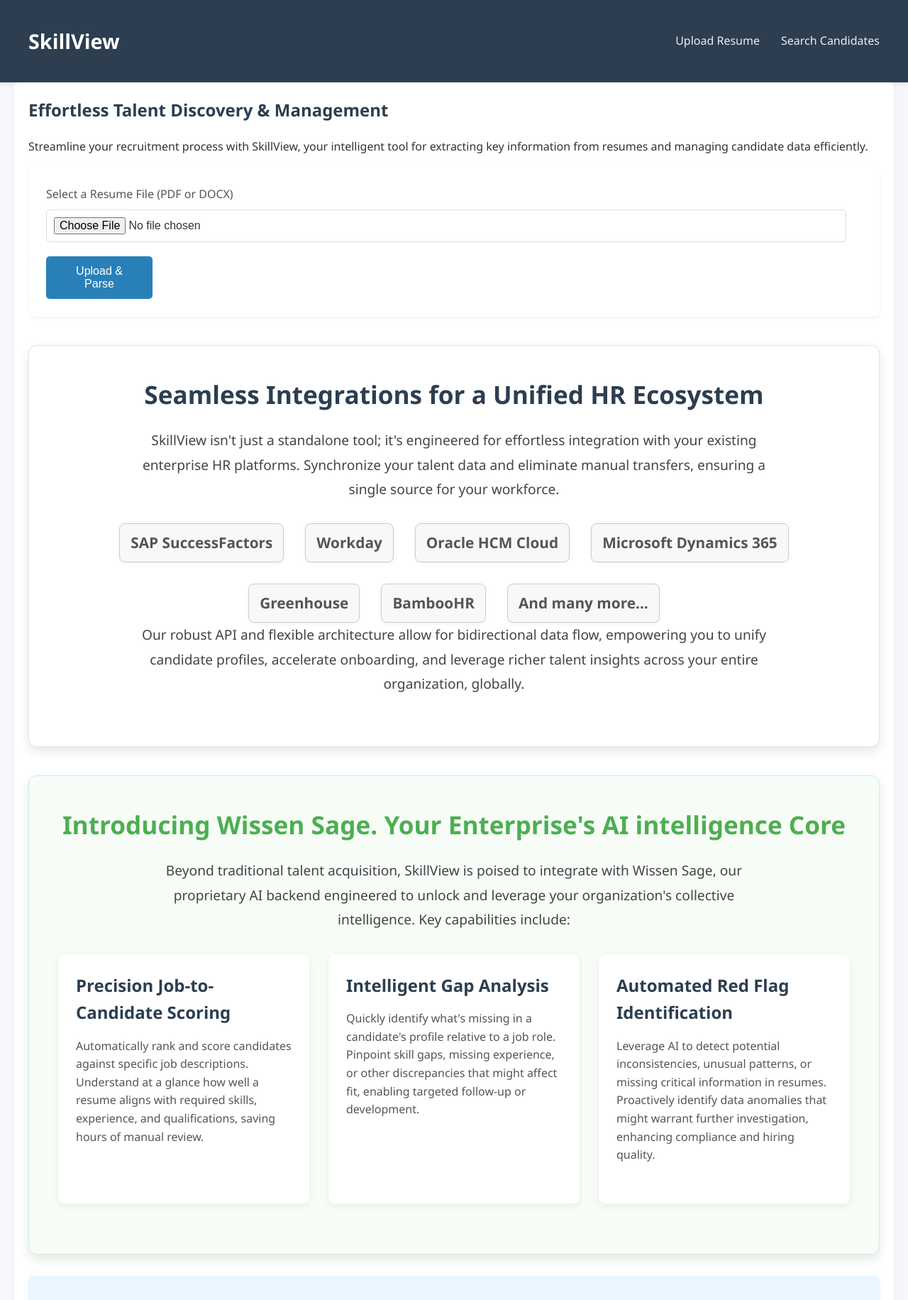
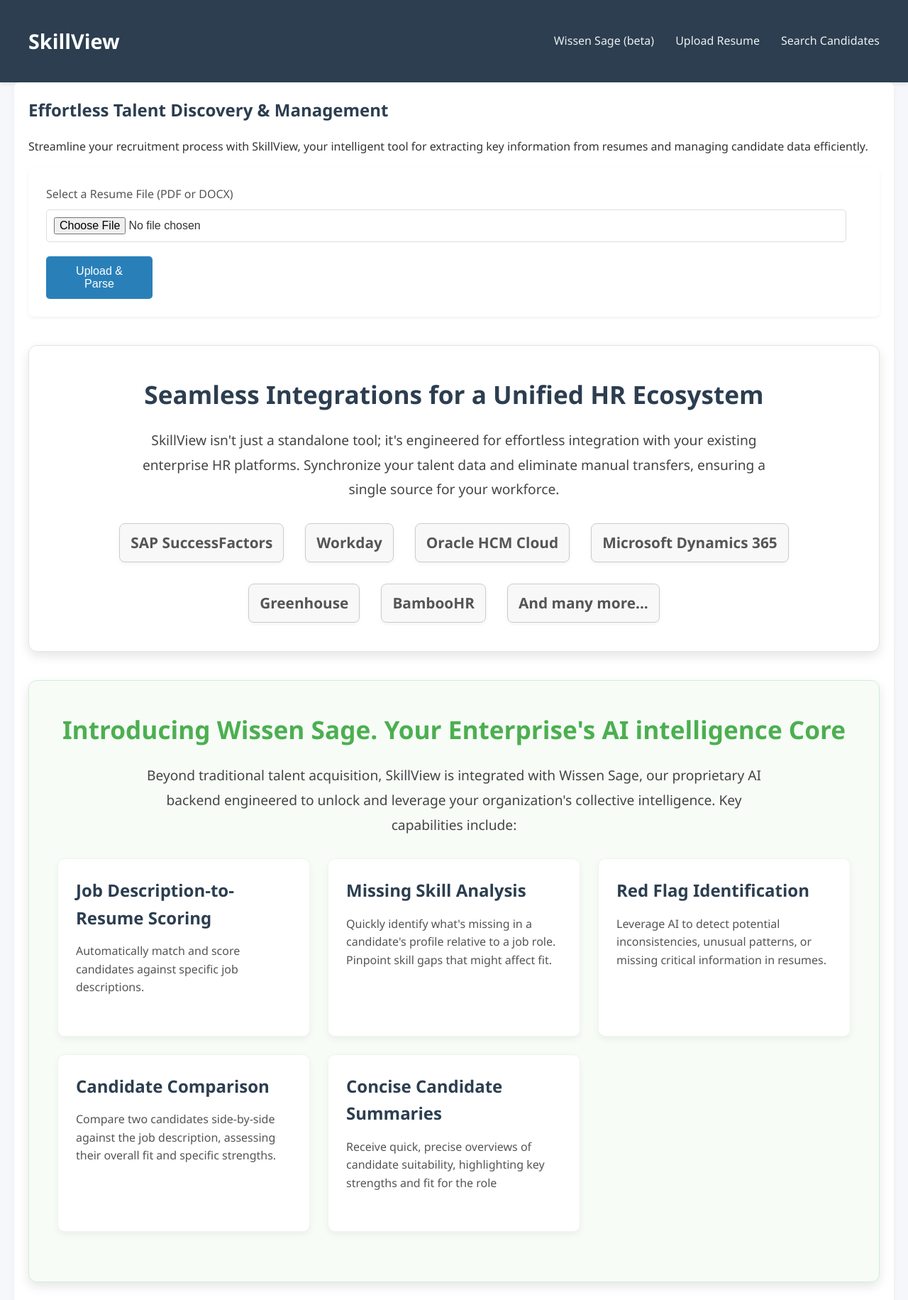
Before and after one commit to Singhajitman/rpappwissen, a Flask app: page /upload in a window 1280 px wide. Shown: the top 1831 px of the page at 71% size. Run offline with Flask 3, Linux system fonts and the light colour scheme; some libraries are stand-ins or nearby versions; some web fonts are replaced.

Commit message:
new ai features

```diff
--- a/app.py
+++ b/app.py
@@ -213,32 +213,28 @@ def upload_resume():
 
 @app.route('/search', methods=['GET'])
 def search():
-    search_query = request.args.get('query', '').strip() # Get the query and remove leading/trailing whitespace
+    search_query = request.args.get('query', '').strip()
     resumes = []
 
     if search_query:
-        # Split the query by comma (e.g., "Autodesk, Catia" becomes ["Autodesk", "Catia"])
-        # Use a list comprehension to strip whitespace from each skill and filter out empty strings
-        individual_skills = [skill.strip() for skill in search_query.split(',') if skill.strip()]
+        query = Resume.query
 
-        if individual_skills:
-            # Start with a query for all resumes
-            query = Resume.query
+        # Split the query into individual search terms
+        search_terms = [term.strip() for term in search_query.split(',') if term.strip()]
 
-            # For each skill, add a filter condition.
-            # Chaining .filter() in SQLAlchemy automatically creates an AND condition.
-            # .ilike() ensures the search is case-insensitive (e.g., "autocad" matches "AutoCAD")
-            for skill in individual_skills:
-                query = query.filter(Resume.skills.ilike(f'%{skill}%'))
-
-            # Execute the query to get all matching resumes
+        if search_terms:
+            # Build a more complex query that searches across multiple fields
+            for term in search_terms:
+                query = query.filter(db.or_(
+                    Resume.skills.ilike(f'%{term}%'),  # Search in skills
+                    Resume.name.ilike(f'%{term}%'),    # Search in name
+                    Resume.email.ilike(f'%{term}%'),   # Search in email
+                    Resume.phone.ilike(f'%{term}%')    # Search in phone
+                ))
             resumes = query.all()
         else:
-            # If the search_query contained only commas or spaces (e.g., ", , "),
-            # treat it as an empty search and show all resumes.
             resumes = Resume.query.all()
     else:
-        # If no search query was provided at all, show all resumes
         resumes = Resume.query.all()
 
     return render_template('search.html', resumes=resumes, search_query=search_query)
--- a/templates/base.html
+++ b/templates/base.html
@@ -15,6 +15,12 @@
             </div>
             <nav>
                 <ul>
+                    {# Corrected: Wissen Sage link wrapped in an <li> #}
+                    <li>
+                        <a href="https://wissensagemodel2.streamlit.app/" target="_blank" rel="noopener noreferrer">
+                            Wissen Sage (beta)
+                        </a>
+                    </li>
                     <li><a href="{{ url_for('upload_resume') }}">Upload Resume</a></li>
                     <li><a href="{{ url_for('search') }}">Search Candidates</a></li>
                 </ul>
--- a/templates/upload.html
+++ b/templates/upload.html
@@ -1,14 +1,17 @@
 {% extends 'base.html' %}
+
 
 {% block content %}
   <h2>Effortless Talent Discovery & Management</h2>
   <p>Streamline your recruitment process with SkillView, your intelligent tool for extracting key information from resumes and managing candidate data efficiently.</p>
+
 
   <form method="post" enctype="multipart/form-data">
     <label for="resume">Select a Resume File (PDF or DOCX)</label>
     <input type="file" name="resume" id="resume" accept=".pdf,.docx" required>
     <button type="submit">Upload & Parse</button>
   </form>
+
 
   {# Feature 1 - Seamless Integrations #}
   <div class="highlight-section">
@@ -23,28 +26,38 @@
       <span>BambooHR</span>
       <span>And many more...</span>
     </div>
-    <p>Our robust API and flexible architecture allow for bidirectional data flow, empowering you to unify candidate profiles, accelerate onboarding, and leverage richer talent insights across your entire organization, globally.</p>
   </div>
+
 
   {# Feature 2 - Introducing Wissen Sage AI #}
   <div class="highlight-section wissen-sage-section">
     <h3>Introducing Wissen Sage. Your Enterprise's AI intelligence Core</h3>
-    <p>Beyond traditional talent acquisition, SkillView is poised to integrate with Wissen Sage, our proprietary AI backend engineered to unlock and leverage your organization's collective intelligence. Key capabilities include:</p>
+    <p>Beyond traditional talent acquisition, SkillView is integrated with Wissen Sage, our proprietary AI backend engineered to unlock and leverage your organization's collective intelligence. Key capabilities include:</p>
     <ul class="sage-capabilities">
         <li>
-            <h4>Precision Job-to-Candidate Scoring</h4>
-            <p>Automatically rank and score candidates against specific job descriptions. Understand at a glance how well a resume aligns with required skills, experience, and qualifications, saving hours of manual review.</p>
+            <h4>Job Description-to-Resume Scoring</h4>
+            <p>Automatically match and score candidates against specific job descriptions.</p>
         </li>
         <li>
-            <h4>Intelligent Gap Analysis</h4>
-            <p>Quickly identify what's missing in a candidate's profile relative to a job role. Pinpoint skill gaps, missing experience, or other discrepancies that might affect fit, enabling targeted follow-up or development.</p>
+            <h4>Missing Skill Analysis</h4>
+            <p>Quickly identify what's missing in a candidate's profile relative to a job role. Pinpoint skill gaps that might affect fit.</p>
         </li>
         <li>
-            <h4>Automated Red Flag Identification</h4>
-            <p>Leverage AI to detect potential inconsistencies, unusual patterns, or missing critical information in resumes. Proactively identify data anomalies that might warrant further investigation, enhancing compliance and hiring quality.</p>
+            <h4>Red Flag Identification</h4>
+            <p>Leverage AI to detect potential inconsistencies, unusual patterns, or missing critical information in resumes.</p>
+        </li>
+        <li>
+            <h4>Candidate Comparison</h4>
+            <p>Compare two candidates side-by-side against the job description, assessing their overall fit and specific strengths.</p>
+        </li>
+        <li>
+            <h4>Concise Candidate Summaries</h4>
+            <p>Receive quick, precise overviews of candidate suitability, highlighting key strengths and fit for the role</p>
         </li>
     </ul>
   </div>
+
+
 
 
   {# Existing general features section #}
@@ -53,21 +66,21 @@
     <p>Move beyond manual data entry. SkillView automates the tedious task of resume parsing, allowing you to focus on what truly matters: finding the perfect candidate.</p>
     <ul class="features-list">
       <li>
-        <strong>Save Time & Boost Productivity</strong>
-        <p>Automate resume data entry, reducing hours of manual work to mere seconds. Our intelligent parser quickly extracts names, contact details, and skills.</p>
+        <strong>Save Time</strong>
+        <p>Automate resume data entry, reducing hours of manual work to mere seconds.</p>
       </li>
       <li>
-        <strong>Enhance Data Accuracy</strong>
-        <p>Minimize human error with precise extraction. Get standardized, structured data ready for your candidate database, every time.</p>
+        <strong>Enhanced Data Accuracy</strong>
+        <p>Minimize human error with precise extraction and get a standardized and structured data.</p>
       </li>
       <li>
-        <strong>Effortless Candidate Search</strong>
-        <p>Instantly search your entire candidate pool by skills, name, email, or phone. Find the right talent faster with powerful search capabilities.</p>
+        <strong>Precise Candidate Search</strong>
+        <p>Instantly search your entire candidate pool by skills, name, email, or phone. Find the right talent faster.</p>
       </li>
       </li>
       <li>
         <strong>Simple & Intuitive Interface</strong>
-        <p>Designed for recruiters and HR professionals, SkillView offers a clean, user-friendly experience that makes managing resumes a breeze.</p>
+        <p>Designed for recruiters and HRs, with a clean, user-friendly experience that makes managing resumes a breeze.</p>
       </li>
     </ul>
   </div>
```
